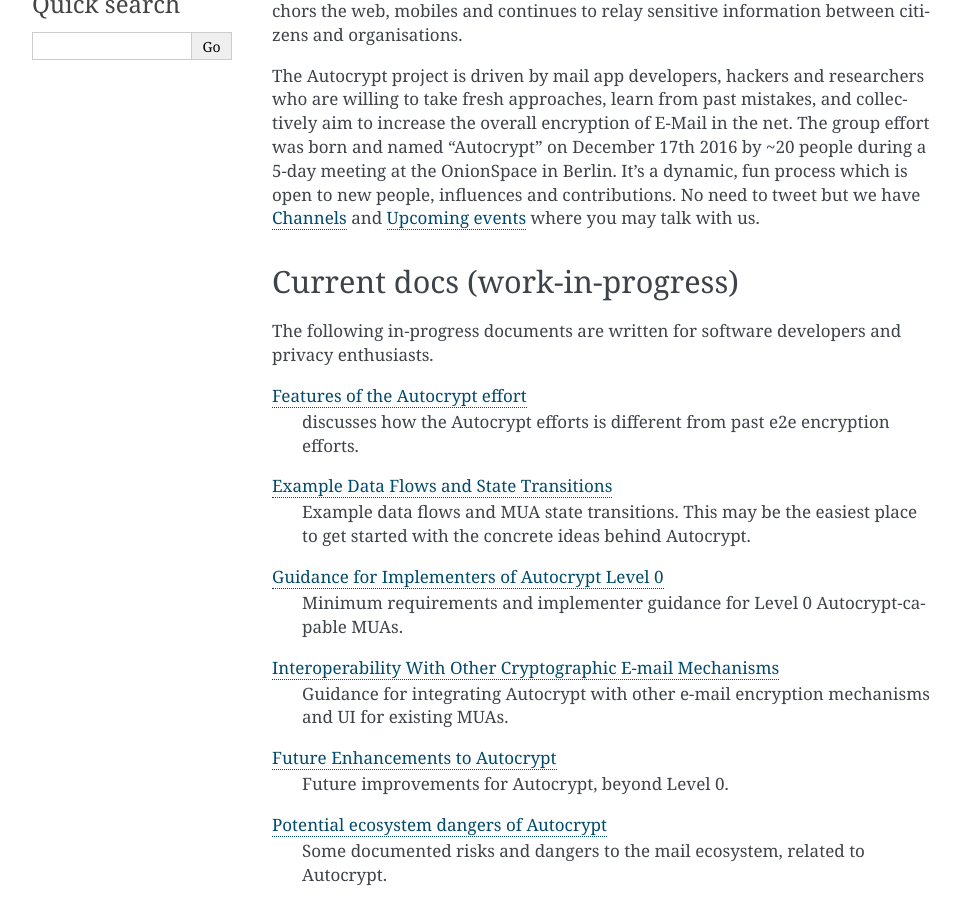
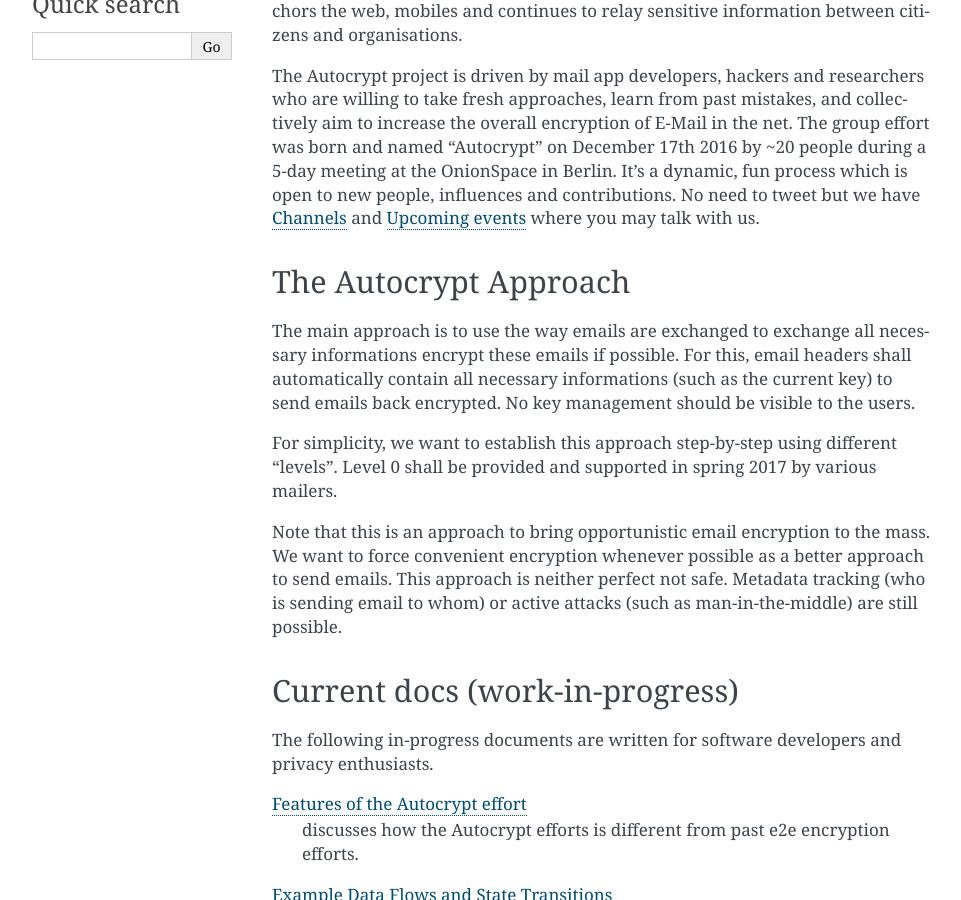
Before and after one commit to autocrypt/autocrypt, a Sphinx documentation site: the page built from doc/index.rst, in a window 1280 px wide and 900 px high, scrolled down 296 px. Shown: the whole window, without its empty margins (148-1109 px from the left). Built offline with Sphinx 7.4.7, drawn with Linux system fonts in a browser that asks for light colours.

Commit message:
add key autocrypt approach infos to index.rst

```diff
--- a/doc/index.rst
+++ b/doc/index.rst
@@ -19,6 +19,26 @@
 new people, influences and contributions. No need to tweet but
 we have :ref:`contact channels` and :ref:`upcoming events`
 where you may talk with us.
+
+
+The Autocrypt Approach
+----------------------
+
+The main approach is to use the way emails are exchanged to
+exchange all necessary informations encrypt these emails if possible.
+For this, email headers shall automatically contain all necessary
+informations (such as the current key) to send emails back encrypted.
+No key management should be visible to the users.
+
+For simplicity, we want to establish this approach step-by-step
+using different "levels".
+Level 0 shall be provided and supported in spring 2017 by various mailers.
+
+Note that this is an approach to bring opportunistic email encryption to the mass.
+We want to force convenient encryption whenever possible as a better approach to send emails.
+This approach is neither perfect not safe.
+Metadata tracking (who is sending email to whom) or
+active attacks (such as man-in-the-middle) are still possible.
 
 
 Current docs (work-in-progress)
```
